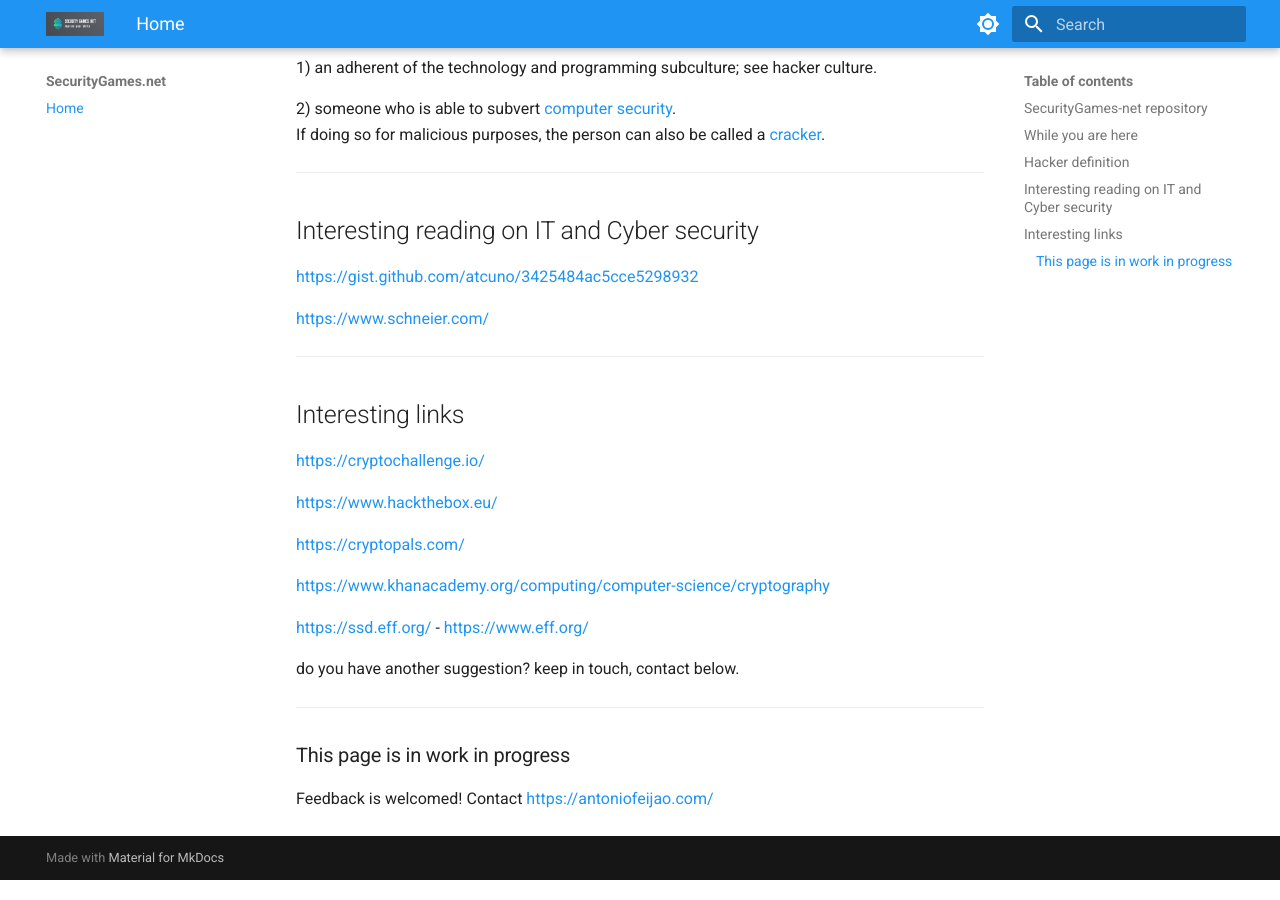
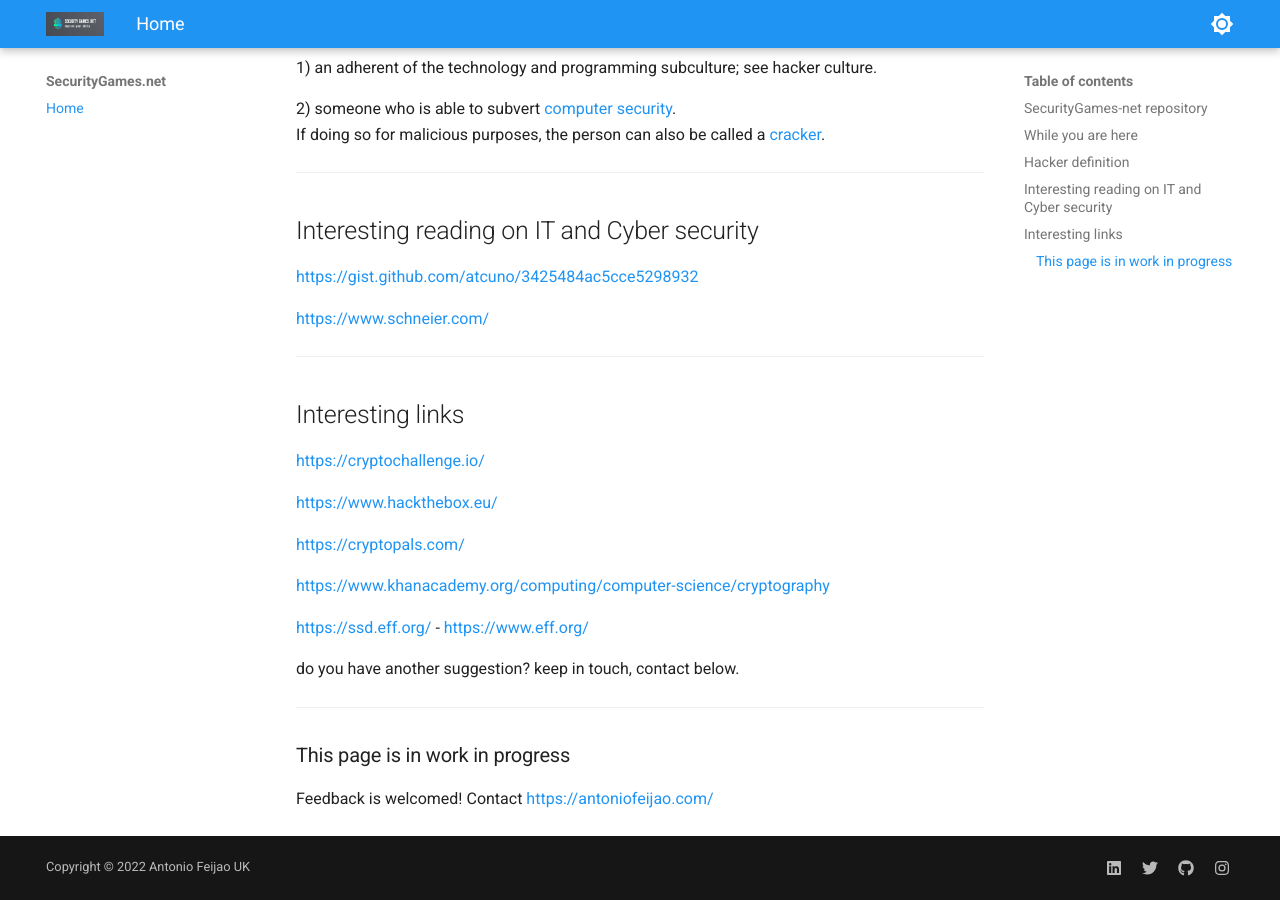
Before and after one commit to AntonioFeijaoUK/www-securitygames-net, an MkDocs documentation site: the page built from docs/index.md, in a window 1280 px wide and 900 px high, scrolled down 1036 px. Built offline with MkDocs 1.6.1 and Material for MkDocs 9.7.7, drawn with Linux system fonts in a browser that asks for light colours.

Commit message:
Update mkdocs.yml

```diff
--- a/mkdocs.yml
+++ b/mkdocs.yml
@@ -31,16 +31,33 @@ theme:
         icon: material/brightness-4
         name: Switch to light mode
 
-
-
-
 #extra_css:
 #  - assets/css/extra.css
 
 #extra_javascript:
 #  - assets/js/extra.js
 
-
 # source
 
 locale: en
+
+extra:
+  generator: false
+  social:
+    - icon: fontawesome/brands/linkedin
+      link: https://www.linkedin.com/in/antoniofeijaouk
+    - icon: fontawesome/brands/twitter
+      link: https://twitter.com/AntonioFeijaoUK
+    - icon: fontawesome/brands/github
+      link: https://github.com/AntonioFeijaoUK
+    - icon: fontawesome/brands/instagram
+      link: https://instagram.com/AntonioFeijaoUK
+
+copyright: Copyright &copy; 2022 Antonio Feijao UK
+
+plugins:
+  - git-revision-date-localized:
+      enable_creation_date: iso_datetime
+      type: date
+      enable_creation_date: true
+      fallback_to_build_date: true
```
